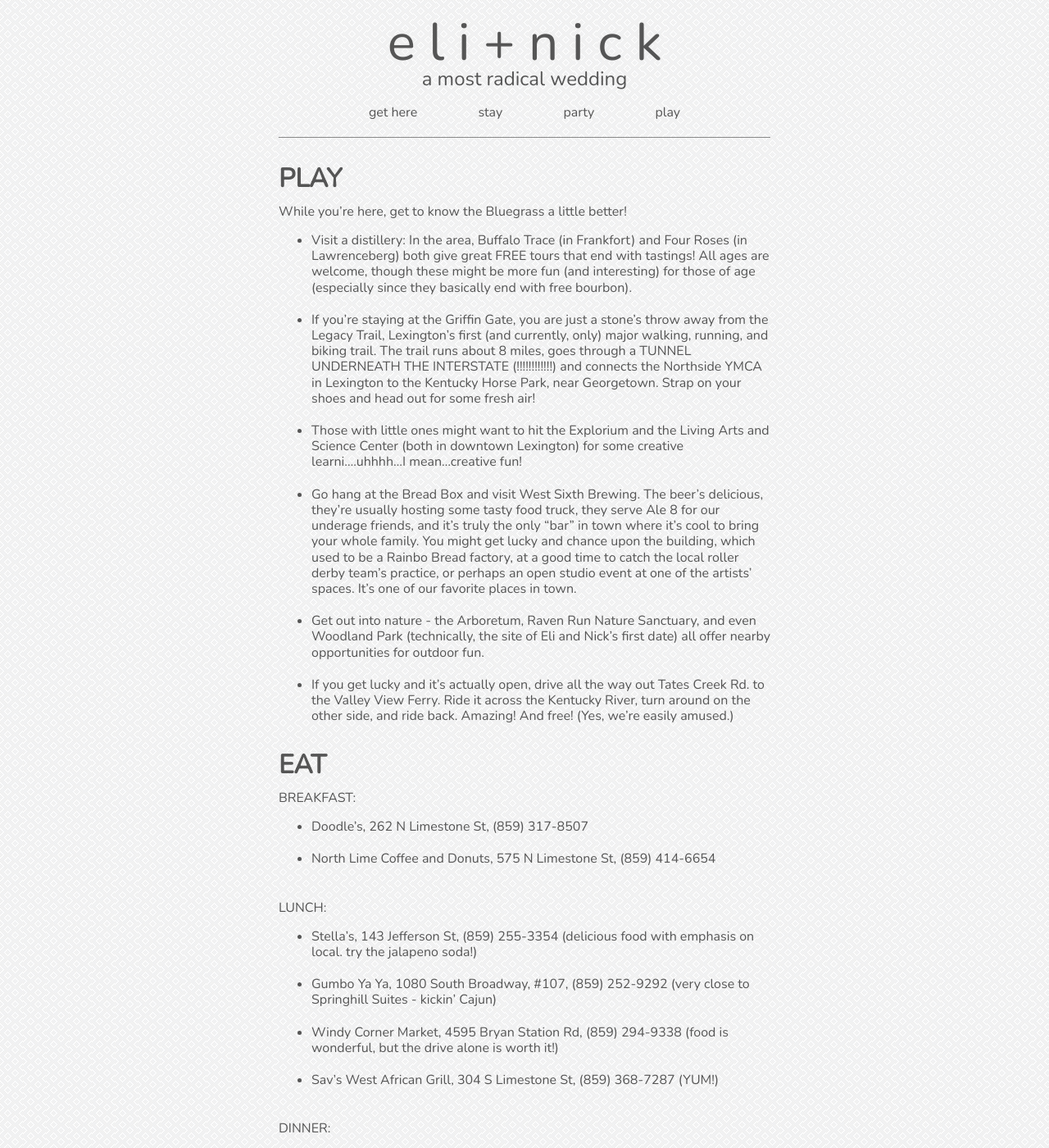
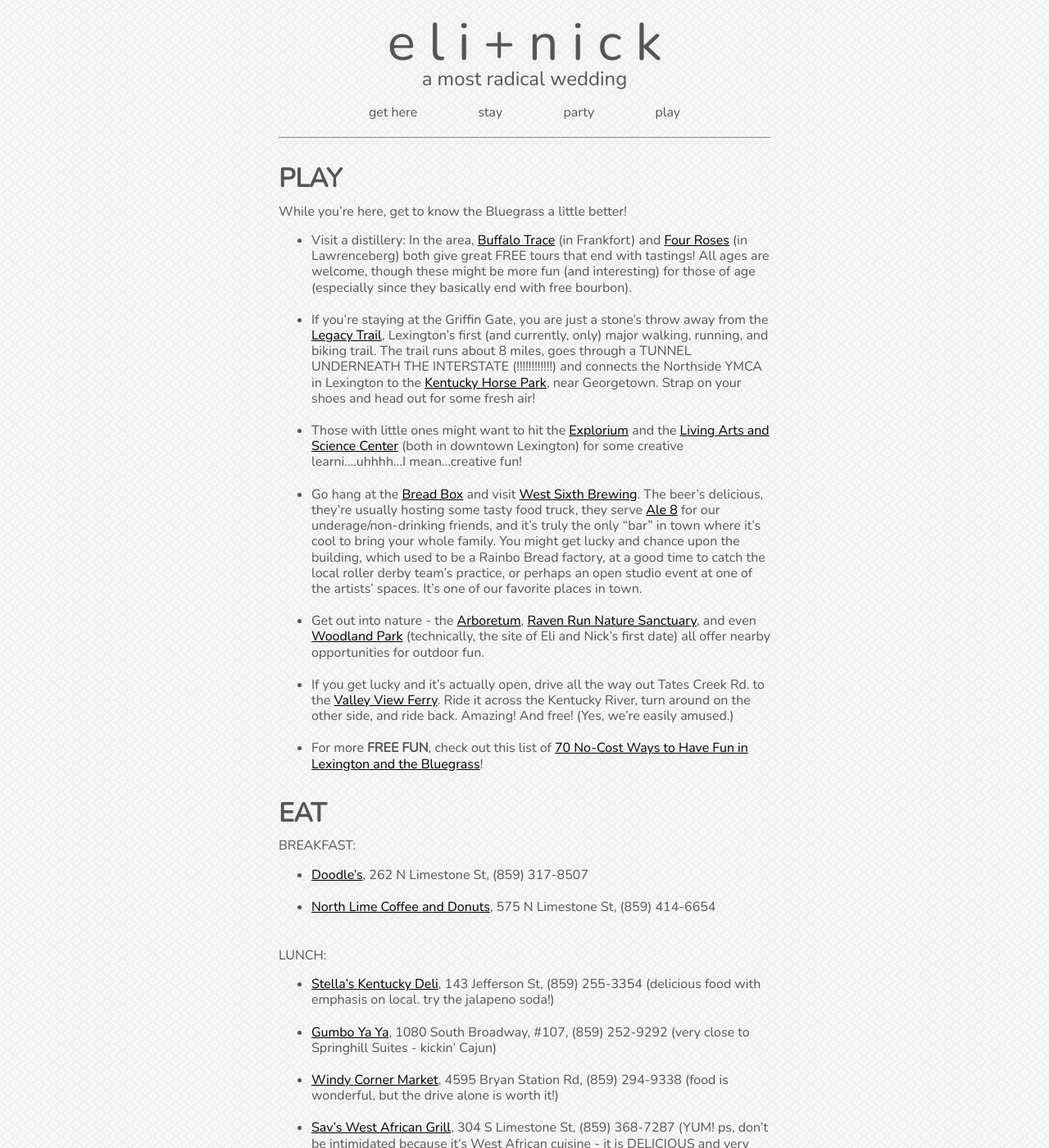
Before and after one commit to nikolaiwarner/eliandnick.com, a Jekyll site: the page built from play.md, in a window 1280 px wide and 1400 px high. Shown: the whole window at 82% size. Built offline with Jekyll 4.4.1, drawn with Linux system fonts in a browser that asks for light colours; nearby versions of some CDN libraries; some of the changed text lies outside the part shown.

Commit message:
Update play.md
land o'links!

```diff
--- a/play.md
+++ b/play.md
@@ -6,28 +6,29 @@
 # PLAY
 While you’re here, get to know the Bluegrass a little better!
 
-- Visit a distillery: In the area, Buffalo Trace (in Frankfort) and Four Roses (in Lawrenceberg) both give great FREE tours that end with tastings! All ages are welcome, though these might be more fun (and interesting) for those of age (especially since they basically end with free bourbon).
-- If you’re staying at the Griffin Gate, you are just a stone’s throw away from the Legacy Trail, Lexington’s first (and currently, only) major walking, running, and biking trail. The trail runs about 8 miles, goes through a TUNNEL UNDERNEATH THE INTERSTATE (!!!!!!!!!!!!) and connects the Northside YMCA in Lexington to the Kentucky Horse Park, near Georgetown. Strap on your shoes and head out for some fresh air!
-- Those with little ones might want to hit the Explorium and the Living Arts and Science Center (both in downtown Lexington) for some creative learni....uhhhh...I mean...creative fun!
-- Go hang at the Bread Box and visit West Sixth Brewing. The beer’s delicious, they’re usually hosting some tasty food truck, they serve Ale 8 for our underage friends, and it’s truly the only “bar” in town where it’s cool to bring your whole family. You might get lucky and chance upon the building, which used to be a Rainbo Bread factory, at a good time to catch the local roller derby team’s practice, or perhaps an open studio event at one of the artists’ spaces. It’s one of our favorite places in town.
-- Get out into nature - the Arboretum, Raven Run Nature Sanctuary, and even Woodland Park (technically, the site of Eli and Nick’s first date) all offer nearby opportunities for outdoor fun.
-- If you get lucky and it’s actually open, drive all the way out Tates Creek Rd. to the Valley View Ferry. Ride it across the Kentucky River, turn around on the other side, and ride back. Amazing! And free! (Yes, we’re easily amused.)
+- Visit a distillery: In the area, [Buffalo Trace](http://www.buffalotracedistillery.com/) (in Frankfort) and [Four Roses](http://www.fourrosesbourbon.com/distillery-tour/) (in Lawrenceberg) both give great FREE tours that end with tastings! All ages are welcome, though these might be more fun (and interesting) for those of age (especially since they basically end with free bourbon).
+- If you’re staying at the Griffin Gate, you are just a stone’s throw away from the [Legacy Trail](http://mylegacytrail.com/), Lexington’s first (and currently, only) major walking, running, and biking trail. The trail runs about 8 miles, goes through a TUNNEL UNDERNEATH THE INTERSTATE (!!!!!!!!!!!!) and connects the Northside YMCA in Lexington to the [Kentucky Horse Park](http://kyhorsepark.com/), near Georgetown. Strap on your shoes and head out for some fresh air!
+- Those with little ones might want to hit the [Explorium](http://explorium.com/) and the [Living Arts and Science Center](http://www.lasclex.org/) (both in downtown Lexington) for some creative learni....uhhhh...I mean...creative fun!
+- Go hang at the [Bread Box](http://www.breadboxlex.com/) and visit [West Sixth Brewing](http://www.westsixth.com/). The beer’s delicious, they’re usually hosting some tasty food truck, they serve [Ale 8](http://ale8one.com/) for our underage/non-drinking friends, and it’s truly the only “bar” in town where it’s cool to bring your whole family. You might get lucky and chance upon the building, which used to be a Rainbo Bread factory, at a good time to catch the local roller derby team’s practice, or perhaps an open studio event at one of the artists’ spaces. It’s one of our favorite places in town.
+- Get out into nature - the [Arboretum](http://www.ca.uky.edu/arboretum/), [Raven Run Nature Sanctuary](http://www.lexingtonky.gov/index.aspx?page=276), and even [Woodland Park](http://www.lexingtonky.gov/index.aspx?page=2120) (technically, the site of Eli and Nick’s first date) all offer nearby opportunities for outdoor fun.
+- If you get lucky and it’s actually open, drive all the way out Tates Creek Rd. to the [Valley View Ferry](http://www.lexingtonky.gov/index.aspx?page=662). Ride it across the Kentucky River, turn around on the other side, and ride back. Amazing! And free! (Yes, we’re easily amused.)
+- For more __FREE FUN__, check out this list of [70 No-Cost Ways to Have Fun in Lexington and the Bluegrass](http://www.visitlex.com/idea/freebies.php)!
 
 
 # EAT
 
 BREAKFAST:
-- Doodle’s, 262 N Limestone St, (859) 317-8507
-- North Lime Coffee and Donuts, 575 N Limestone St, (859) 414-6654
+- [Doodle’s](http://www.doodlesrestaurant.com/), 262 N Limestone St, (859) 317-8507
+- [North Lime Coffee and Donuts](http://www.northlimelex.com/), 575 N Limestone St, (859) 414-6654
 
 LUNCH:
-- Stella’s, 143 Jefferson St, (859) 255-3354 (delicious food with emphasis on local. try the jalapeno soda!)
-- Gumbo Ya Ya, 1080 South Broadway, #107, (859) 252-9292 (very close to Springhill Suites - kickin’ Cajun)
-- Windy Corner Market, 4595 Bryan Station Rd, (859) 294-9338 (food is wonderful, but the drive alone is worth it!)
-- Sav’s West African Grill, 304 S Limestone St, (859) 368-7287 (YUM!)
+- [Stella’s Kentucky Deli](http://www.stellaskentuckydeli.com/), 143 Jefferson St, (859) 255-3354 (delicious food with emphasis on local. try the jalapeno soda!)
+- [Gumbo Ya Ya](http://www.gumboyayaky.com/), 1080 South Broadway, #107, (859) 252-9292 (very close to Springhill Suites - kickin’ Cajun)
+- [Windy Corner Market](http://www.windycornermarket.com/), 4595 Bryan Station Rd, (859) 294-9338 (food is wonderful, but the drive alone is worth it!)
+- [Sav’s West African Grill](http://www.savsgrill.com/), 304 S Limestone St, (859) 368-7287 (YUM! ps, don't be intimidated because it's West African cuisine - it is DELICIOUS and very affordable!)
 
 DINNER:
-- Table 310, 310 W Short St, (859) 309-3901 (reservations recommended)
-- Curry House, 2220 Nicholasville Rd #160, (859) 277-0711 (we think - best Indian restaurant in town!)
-- Nagasaki Inn, 435 Redding Rd, (859) 272-1858 (sushi and hibachi)
-- Mellow Mushroom, 503 S Upper St, (859) 281-6111 (killer za!)
+- [Table 310](http://www.table-three-ten.com/), 310 W Short St, (859) 309-3901 (reservations recommended - order a French 75!)
+- [Curry House](http://www.curryhousenep.com/), 2220 Nicholasville Rd #160, (859) 277-0711 (we think - best Indian restaurant in town!)
+- [Nagasaki Inn](http://www.urbanspoon.com/r/65/700587/restaurant/South-Tates-Creek-Road/Nagasaki-Inn-Lexington), 435 Redding Rd, (859) 272-1858 (sushi and hibachi)
+- [Mellow Mushroom](http://mellowmushroom.com/store/lexington), 503 S Upper St, (859) 281-6111 (killer za!)
```
